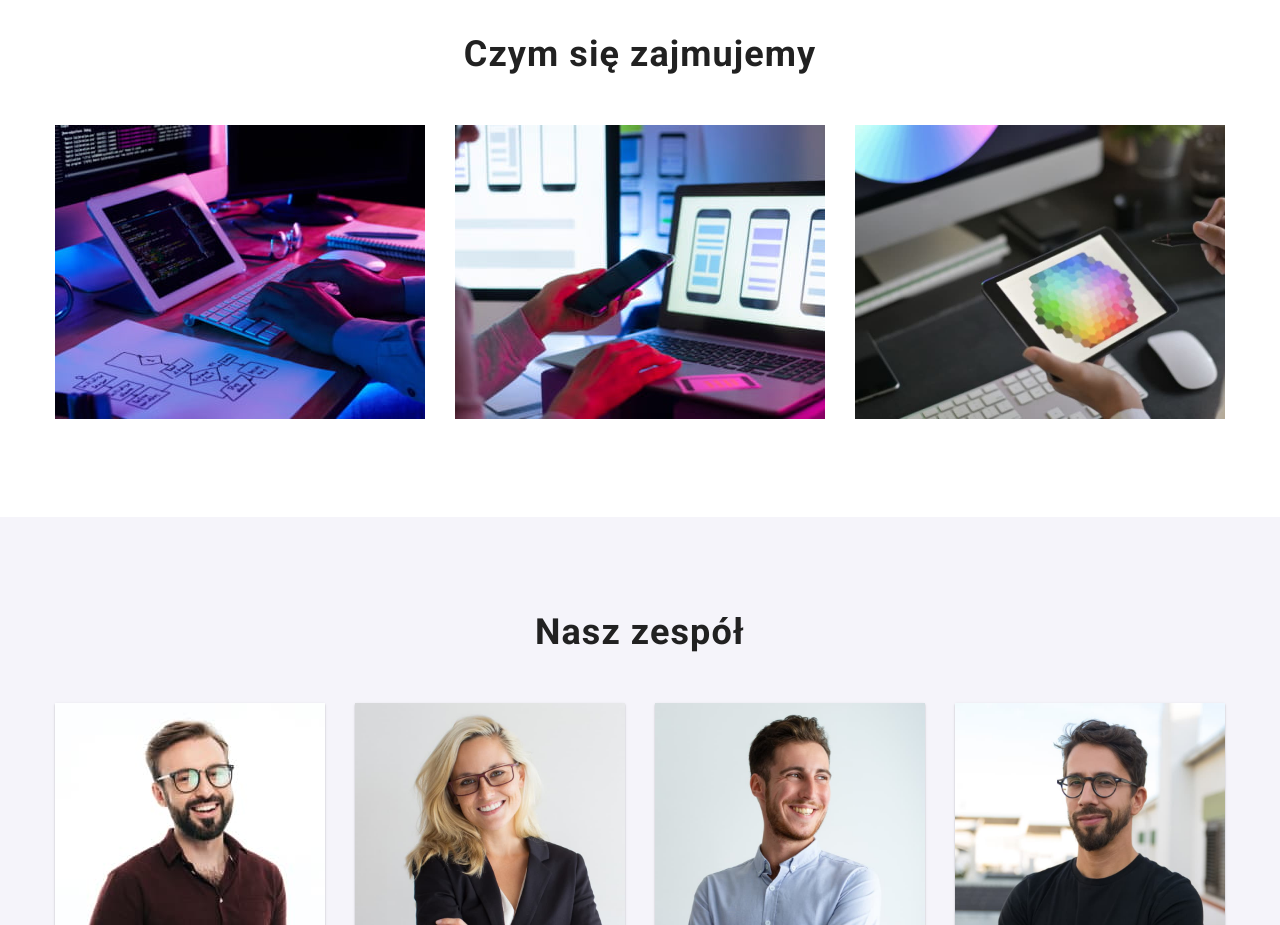
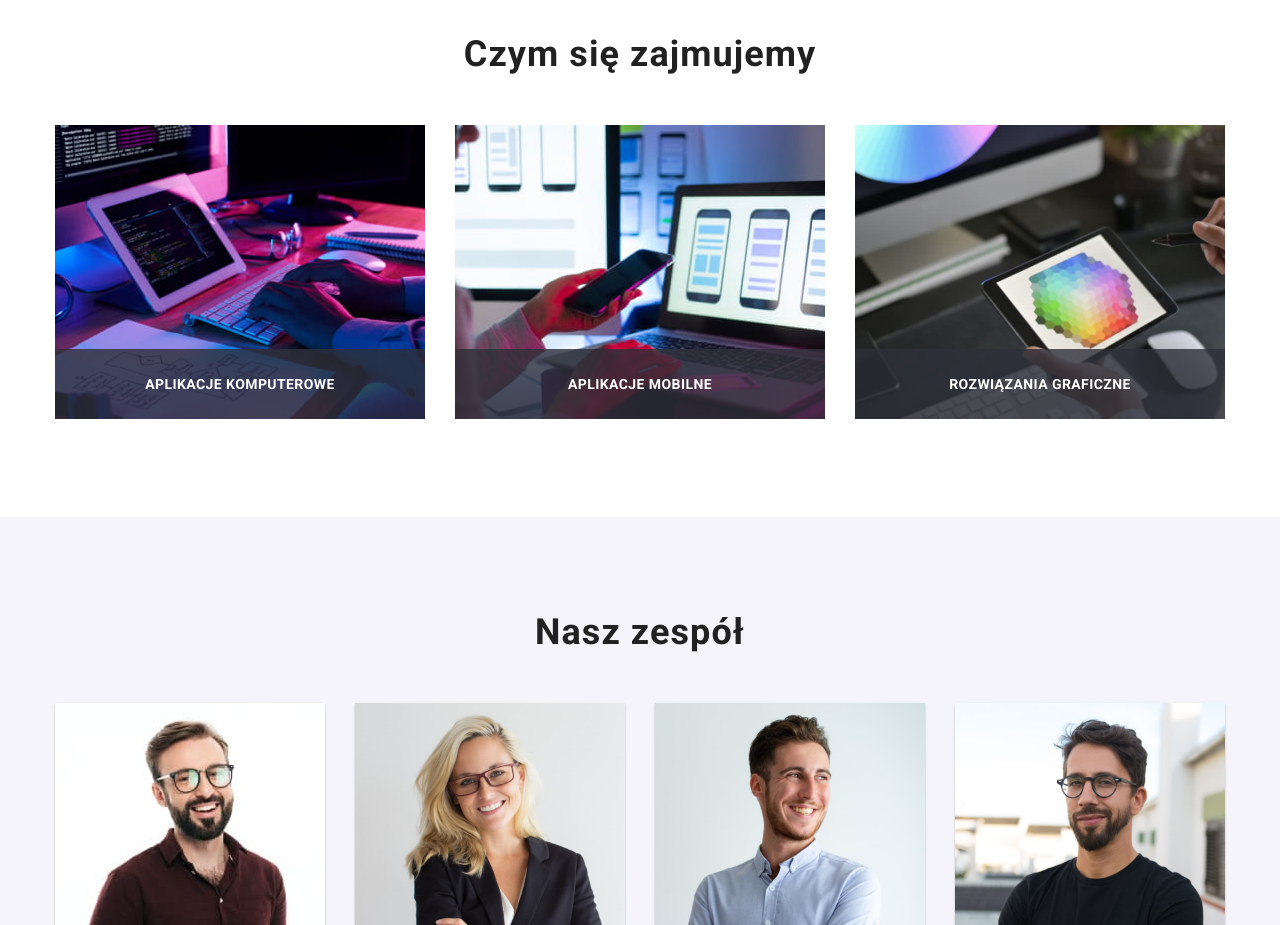
Before and after one commit to NataliaWajcowicz/goit-markup-hw-05, a plain HTML site: page index.html in a window 1280 px wide. Shown: the part 1080-2005 px from the top of the page. Drawn offline with Linux system fonts and the light colour scheme.

Commit message:
services overlays

```diff
--- a/css/styles.css
+++ b/css/styles.css
@@ -284,6 +284,28 @@ nav{
 .services-item{
     margin-right:30px;
     margin-left:0;
+    position:relative;
+}
+
+.services-item p{
+    text-transform: uppercase;
+    font-weight:700;
+    font-size:14px;
+    line-height:16px;
+    text-align:center;
+    letter-spacing:0.03em;
+    margin:0;
+    padding-top:27px;
+    color: var(--light-color);
+}
+
+.services-box{
+    position:absolute;
+    top:224px;
+    left:0;
+    width:100%;
+    height:70px;
+    background-color:rgba(47, 48, 58, 0.8);
 }
 
 .services-list:last-child{
--- a/index.html
+++ b/index.html
@@ -118,11 +118,16 @@
             <h2 class="section-title">Czym się zajmujemy</h2>
             <ul class="services-list">
                 <li class="services-item"><img src="images/image1.jpg" alt="człowiek piszący na klawiaturze" width="370"
-                        height="294"></li>
+                        height="294">
+                    <div class="services-box"><p>aplikacje komputerowe</p></div></li>
                 <li class="services-item"><img src="images/image2.jpg" alt="człowiek używający telefonu" width="370"
-                        height="294"></li>
+                        height="294"><div class="services-box">
+                            <p>aplikacje mobilne</p>
+                        </div></li>
                 <li class="services-item"><img src="images/image3.jpg" alt="tablet z paletą kolorów" width="370"
-                        height="294"></li>
+                        height="294"><div class="services-box">
+                            <p>rozwiązania graficzne</p>
+                        </div></li>
             </ul>
         </section>
         <section class="team section">
```
